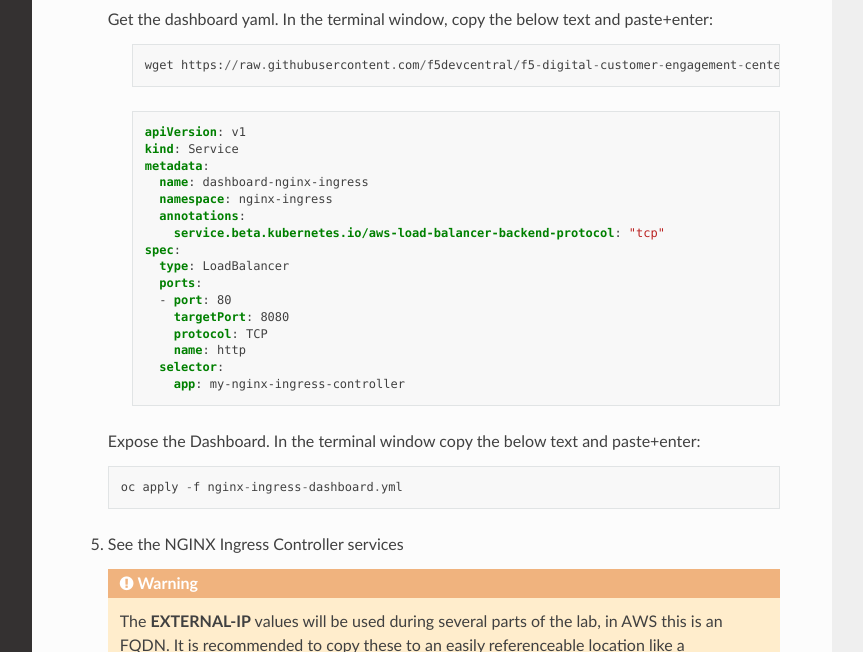
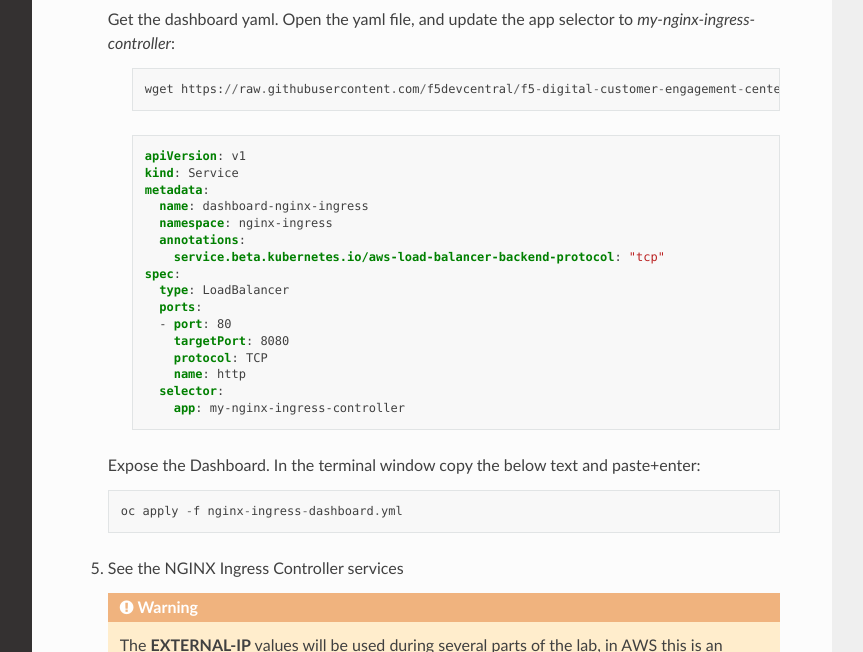
Before and after one commit to GBond/nginx-ingress-openshift-lab, a Sphinx documentation site: the page built from docs/source/lab01.rst, in a window 1280 px wide and 900 px high, scrolled down 2869 px, cut to the strip 248-900 px from the top of the window. Shown: the whole strip, without its empty margins (268-1131 px from the left). Built offline with Sphinx 7.4.7 and the Read the Docs theme 2.0.0, drawn with Linux system fonts in a browser that asks for light colours.

Commit message:
updated with archadia image registry, all diagrams etc.

```diff
--- a/docs/source/lab01.rst
+++ b/docs/source/lab01.rst
@@ -80,7 +80,7 @@
    .. literalinclude :: nginx-ingress-dashboard.yml
       :language: yaml
 
-   Get the dashboard yaml.  In the terminal window, copy the below text and paste+enter:
+   Get the dashboard yaml.  Open the yaml file, and update the app selector to *my-nginx-ingress-controller*:
 
      .. code-block::
 
```
